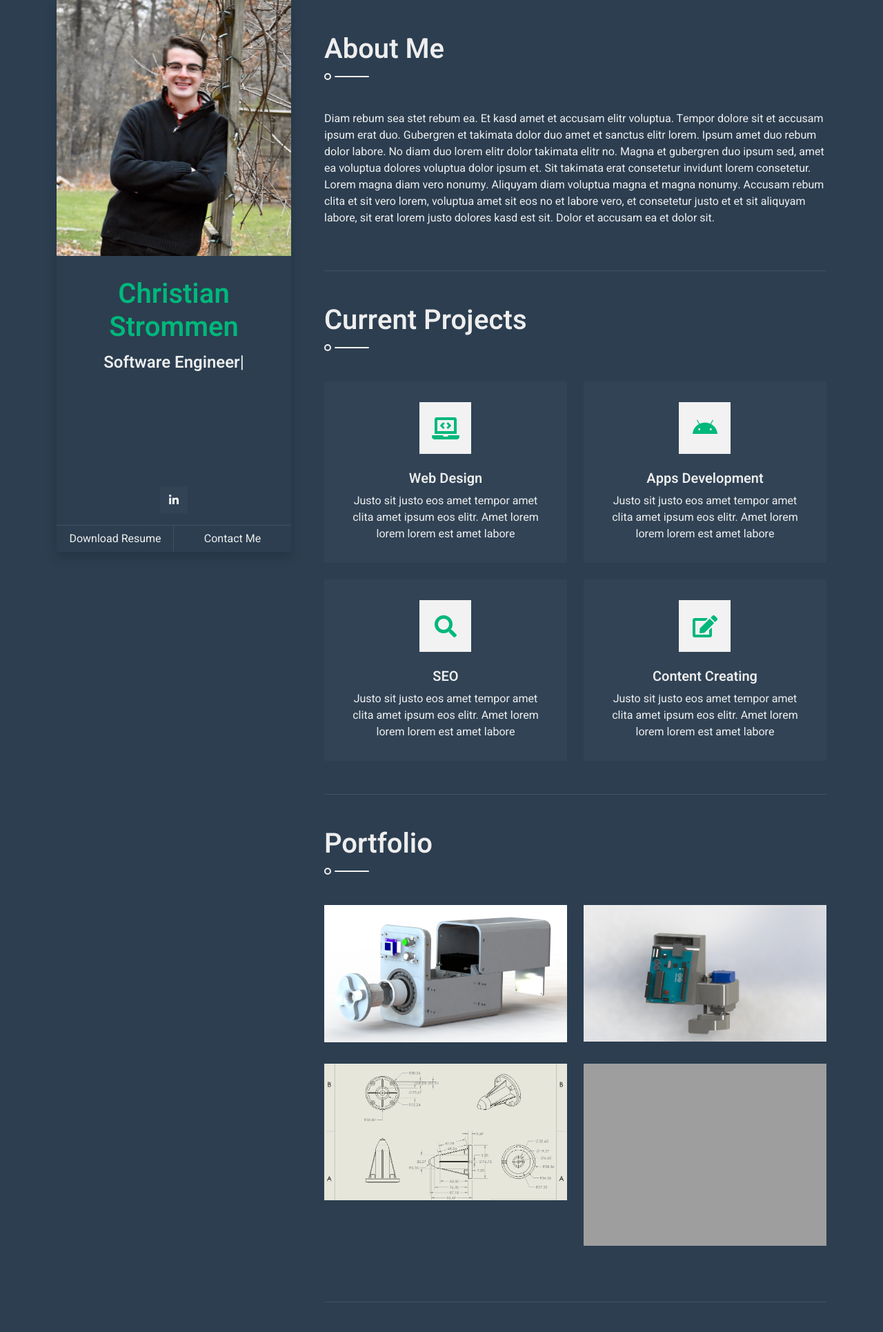
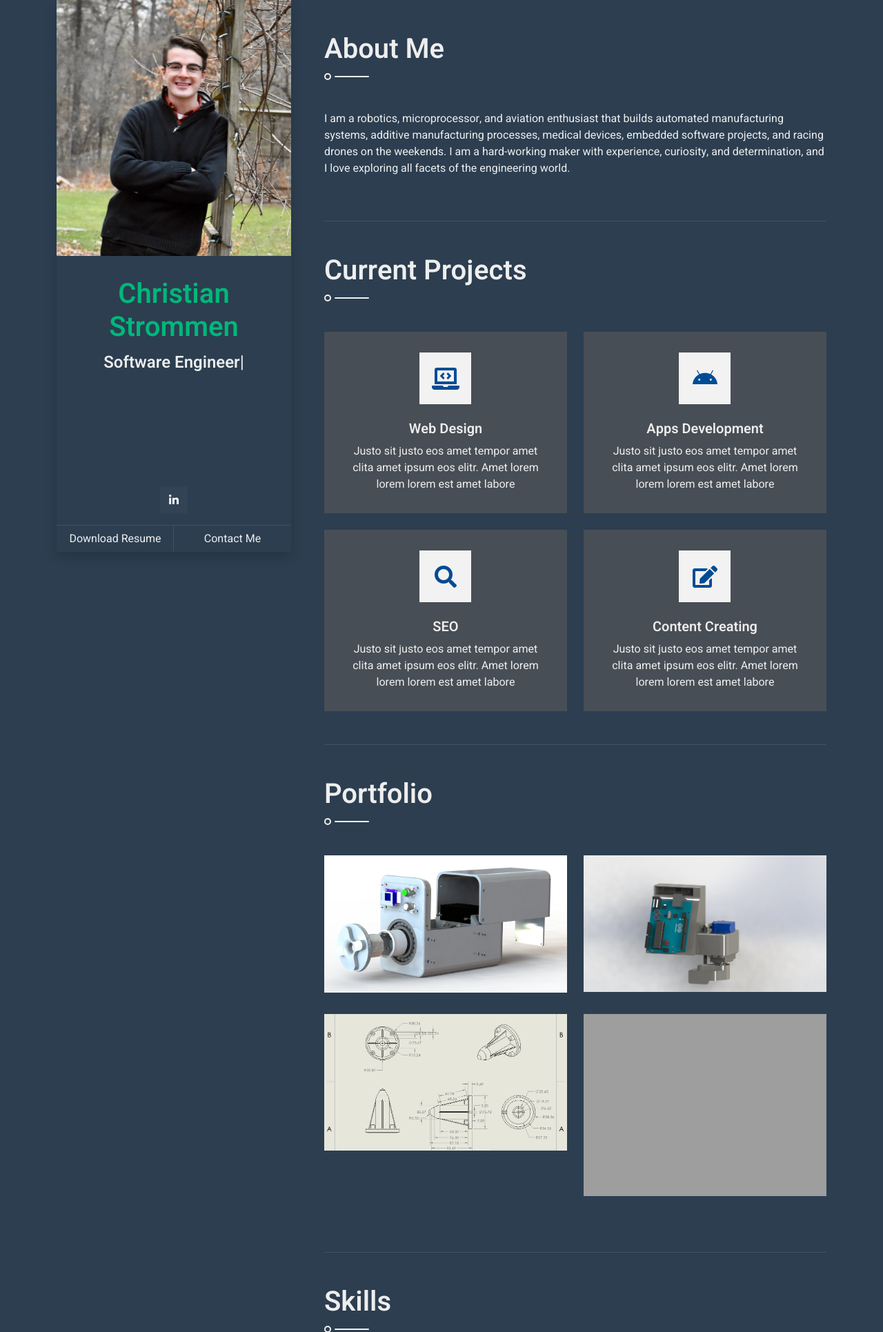
Before and after one commit to cpstrommen/strommen.github.io, a PHP site: page / in a window 1280 px wide. Shown: the top 1931 px of the page at 69% size. Run offline with PHP 8.4, Linux system fonts and the light colour scheme; some libraries are stand-ins or nearby versions; grey boxes are pictures that could not be loaded.

Commit message:
updated styles

```diff
--- a/index.html
+++ b/index.html
@@ -53,11 +53,11 @@
                         <div class="d-flex justify-content-center mt-auto mb-3">
 
 
-                            <a class="btn btn-secondary btn-square mx-1" href="#"><i class="fab fa-linkedin-in"></i></a>
+                            <a class="btn btn-secondary btn-square mx-1" href="https://www.linkedin.com/in/christianstrommen/"><i class="fab fa-linkedin-in"></i></a>
 
                         </div>
                         <div class="d-flex align-items-end justify-content-between border-top">
-                            <a href="" class="btn w-50 border-end">Download Resume</a>
+                            <a href="assets/resume.pdf" class="btn w-50 border-end">Download Resume</a>
                             <a href="#contact" class="btn w-50 btn-scroll">Contact Me</a>
                         </div>
                     </div>
@@ -66,7 +66,7 @@
                     <!-- About Start -->
                     <section class="py-5 border-bottom wow fadeInUp" data-wow-delay="0.1s">
                         <h1 class="title pb-3 mb-5">About Me</h1>
-                        <p>Diam rebum sea stet rebum ea. Et kasd amet et accusam elitr voluptua. Tempor dolore sit et accusam ipsum erat duo. Gubergren et takimata dolor duo amet et sanctus elitr lorem. Ipsum amet duo rebum dolor labore. No diam duo lorem elitr dolor takimata elitr no. Magna et gubergren duo ipsum sed, amet ea voluptua dolores voluptua dolor ipsum et. Sit takimata erat consetetur invidunt lorem consetetur. Lorem magna diam vero nonumy. Aliquyam diam voluptua magna et magna nonumy. Accusam rebum clita et sit vero lorem, voluptua amet sit eos no et labore vero, et consetetur justo et et sit aliquyam labore, sit erat lorem justo dolores kasd est sit. Dolor et accusam ea et dolor sit.</p>
+                        <p>I am a robotics, microprocessor, and aviation enthusiast that builds automated manufacturing systems, additive manufacturing processes, medical devices, embedded software projects, and racing drones on the weekends. I am a hard-working maker with experience, curiosity, and determination, and I love exploring all facets of the engineering world.</p>
 
 
                     </section>
@@ -258,7 +258,7 @@
                         <div class="bg-secondary text-light text-center p-5">
                             <div class="d-flex justify-content-center mb-4">
 
-                                <a class="btn btn-dark btn-square mx-1" href="#"><i class="fab fa-linkedin-in"></i></a>
+                                <a class="btn btn-dark btn-square mx-1" href="https://www.linkedin.com/in/christianstrommen/"><i class="fab fa-linkedin-in"></i></a>
 
                             </div>
                             <div class="d-flex justify-content-center mb-3">
@@ -269,7 +269,7 @@
                             </div>
 
                             <!--/*** This template is free as long as you keep the footer author’s credit link/attribution link/backlink. If you'd like to use the template without the footer author’s credit link/attribution link/backlink, you can purchase the Credit Removal License from "https://htmlcodex.com/credit-removal". Thank you for your support. ***/-->
-							<p class="m-0">&copy; Powered by <b>strommen.dev</b></p>
+							<p class="m-0">Powered by <b>strommen.dev</b></p>
                         </div>
                     </section>
                     <!-- Footer End -->
--- a/styles/style.css
+++ b/styles/style.css
@@ -1,9 +1,9 @@
 /********** Template CSS **********/
 :root {
-  --primary: #00B87B;
-  --secondary: #314355;
+  --primary: #004c94;
+  --secondary: #484e55;
   --light: #F2F2F2;
-  --dark: #2C3E50;
+  --dark: #3d4247;
 }
 
 #spinner {
```
